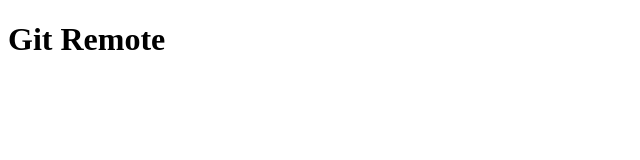
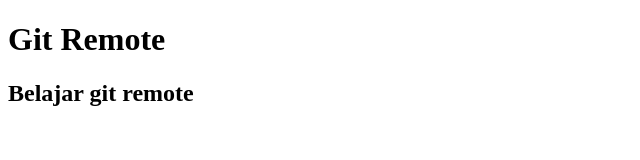
Before and after one commit to gaga-putra/ega-remote-git2, a plain HTML site: page index.html in a window 1280 px wide. Shown: the whole page, without its empty margins (0-640 px from the left). Drawn offline with Linux system fonts and the light colour scheme.

Commit message:
Tambah h2 pada index.html

```diff
--- a/index.html
+++ b/index.html
@@ -8,5 +8,6 @@
   </head>
   <body>
     <h1>Git Remote</h1>
+    <h2>Belajar git remote</h2>
   </body>
 </html>
```
